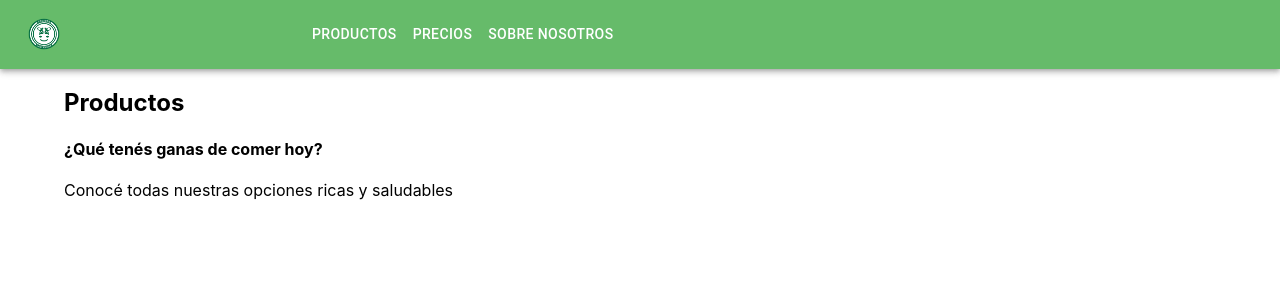
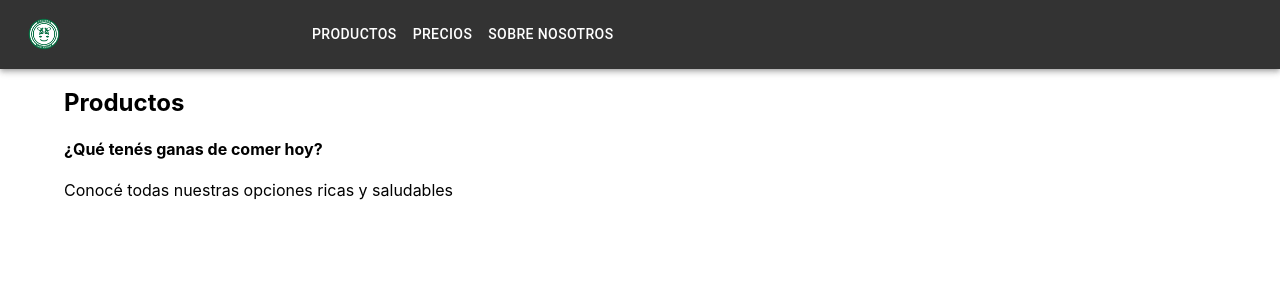
Before and after one commit to nataligala/e-commerce-react-coder, a React (Create React App) app: page / in a window 1280 px wide. Shown: the top 300 px of the page. Built offline with nearby package versions, Linux system fonts and the light colour scheme.

Commit message:
Cambio de background-color de NavBar

```diff
--- a/src/components/NavBar/NavBar.css
+++ b/src/components/NavBar/NavBar.css
@@ -0,0 +1,3 @@
+.header{
+    background-color: #333333;
+}
--- a/src/components/NavBar/NavBar.js
+++ b/src/components/NavBar/NavBar.js
@@ -10,6 +10,7 @@ import Avatar from '@mui/material/Avatar';
 import Button from '@mui/material/Button';
 import MenuItem from '@mui/material/MenuItem';
 import logo from '../../assets/img_navbar/logo.png';
+import "./NavBar.css";
 
 // props menu
 const pages = ['Productos', 'Precios', 'Sobre Nosotros'];
@@ -29,9 +30,9 @@ export const NavBar = () => {
 
   return (
     <AppBar position="static">
-      <Container maxWidth="xl"
+      <Container maxWidth="xl" className='header'
       //bgcolor NavBar
-      sx={{bgcolor:'#66bb6a'}}
+      // sx={{bgcolor:'#66bb6a'}}
       >
         <Toolbar disableGutters>
           <Typography
```
